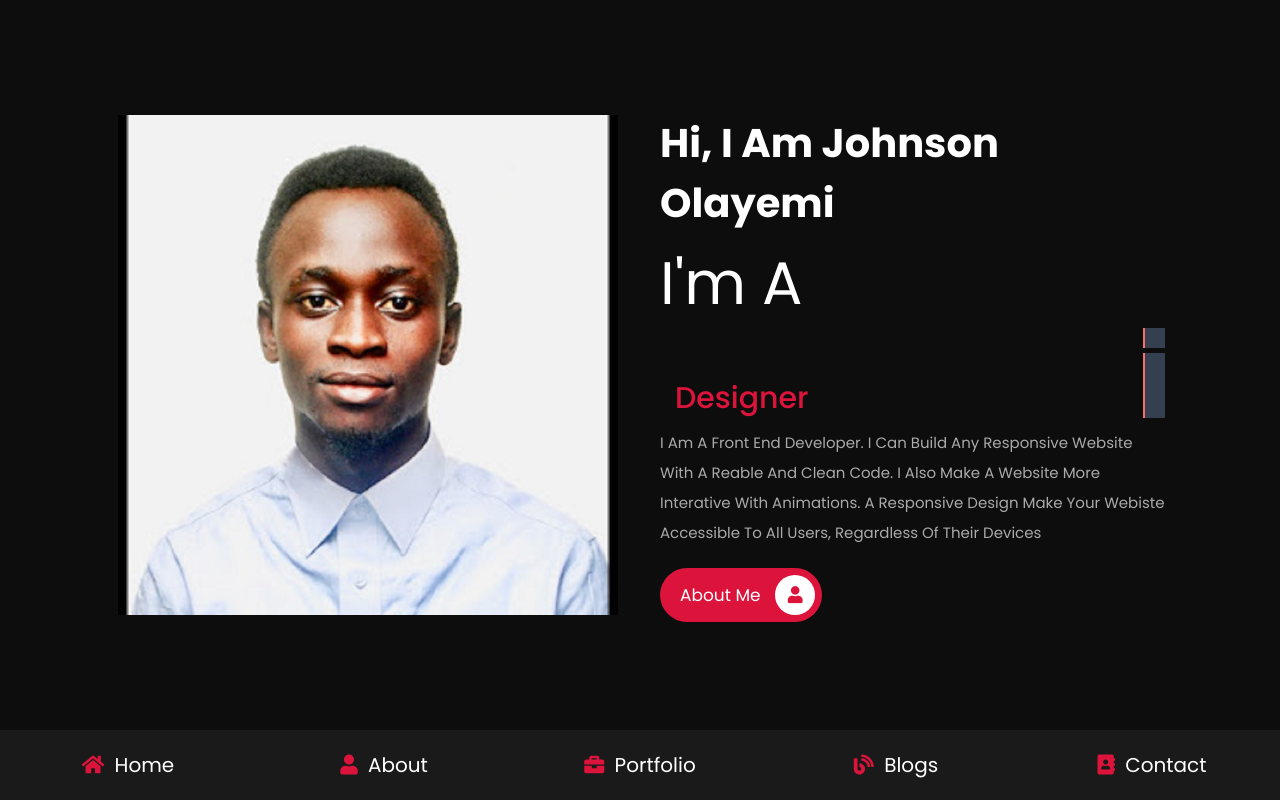
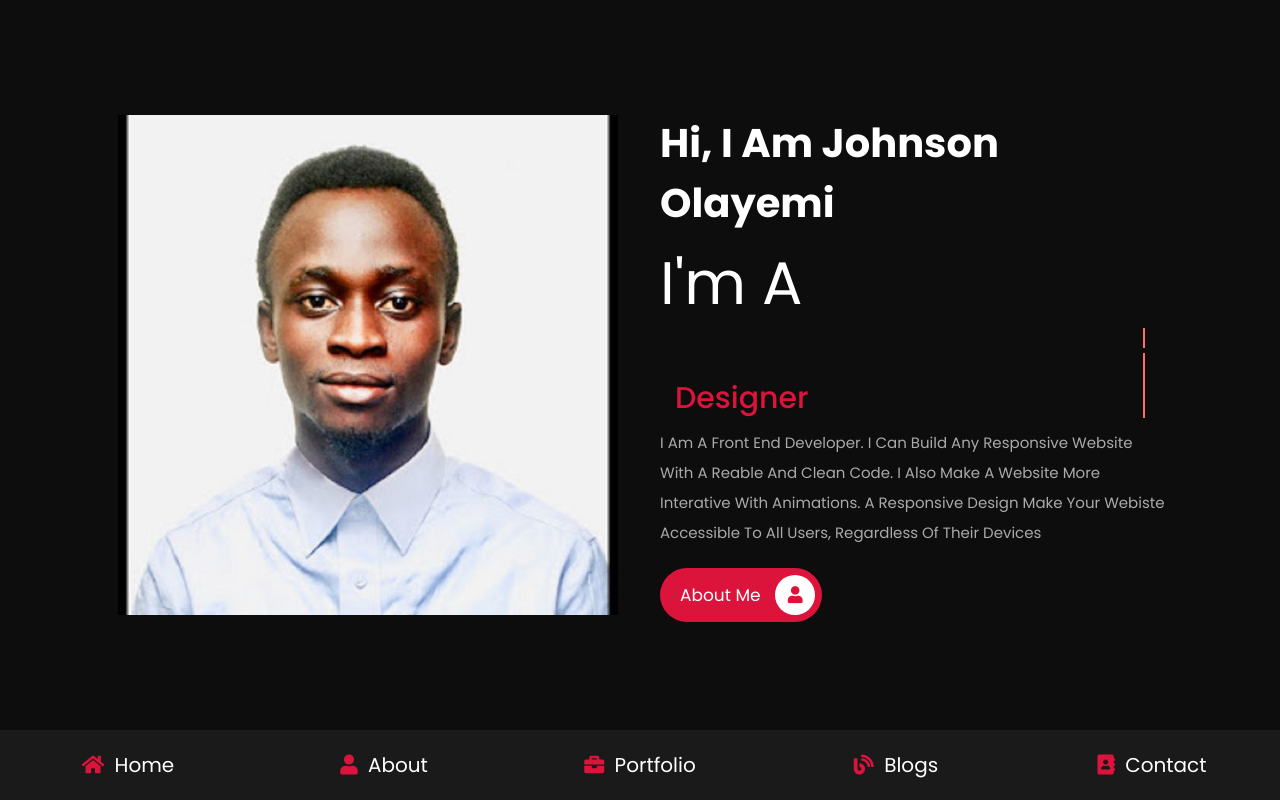
Before and after one commit to Jonzdee/My-Portfolio, a plain HTML site: page index.html in a window 1280 px wide. Drawn offline with Linux system fonts and the light colour scheme.

Commit message:
Update style.css

```diff
--- a/css/style.css
+++ b/css/style.css
@@ -64,7 +64,7 @@ section {
 }
 .dynamic-txts li{
   list-style: none;
-  color: #FC6D6D;
+  color: transparent;
   font-size: 60px;
   font-weight: 500;
   position: relative;
@@ -87,7 +87,7 @@ section {
   left: 0;
   height: 100%;
   width: 100%;
-  background: #343F4F;
+  background: transparent;
   border-left: 2px solid #FC6D6D;
   animation: typing 3s steps(10) infinite;
 }
```
